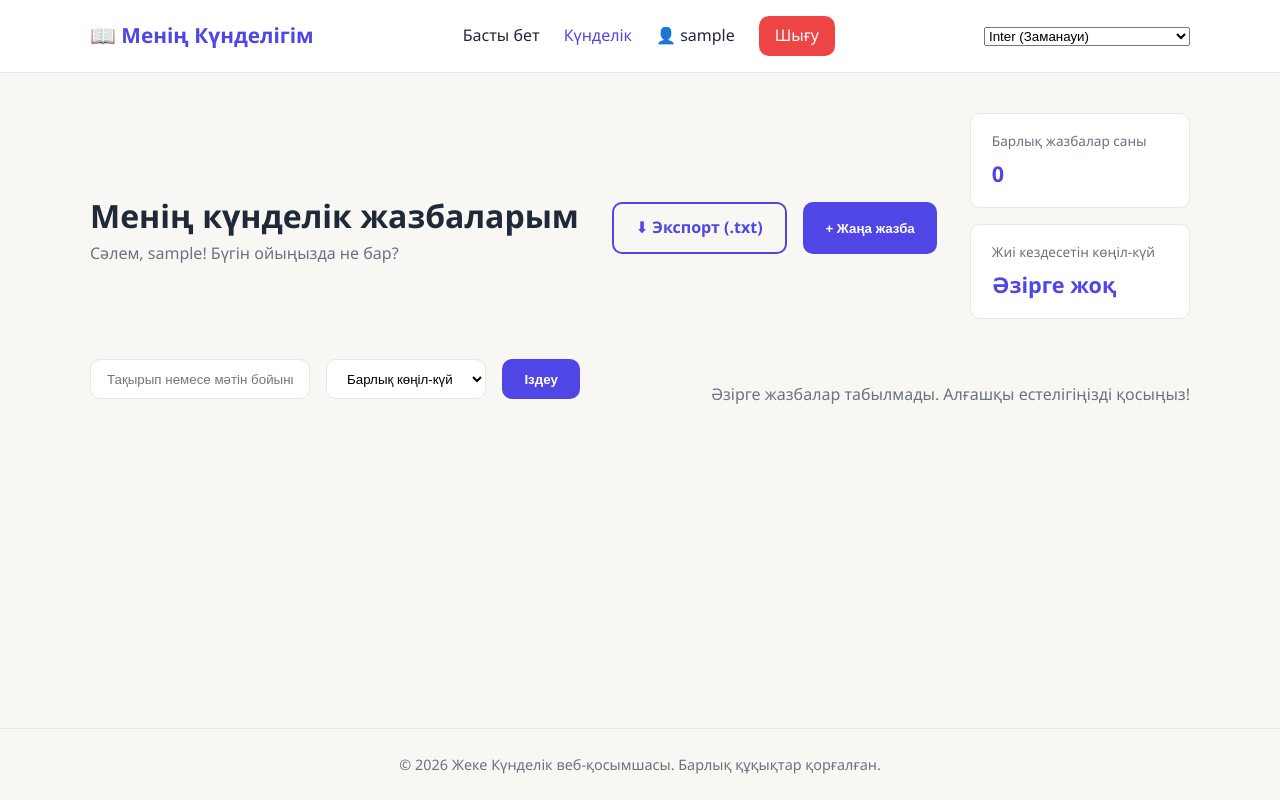
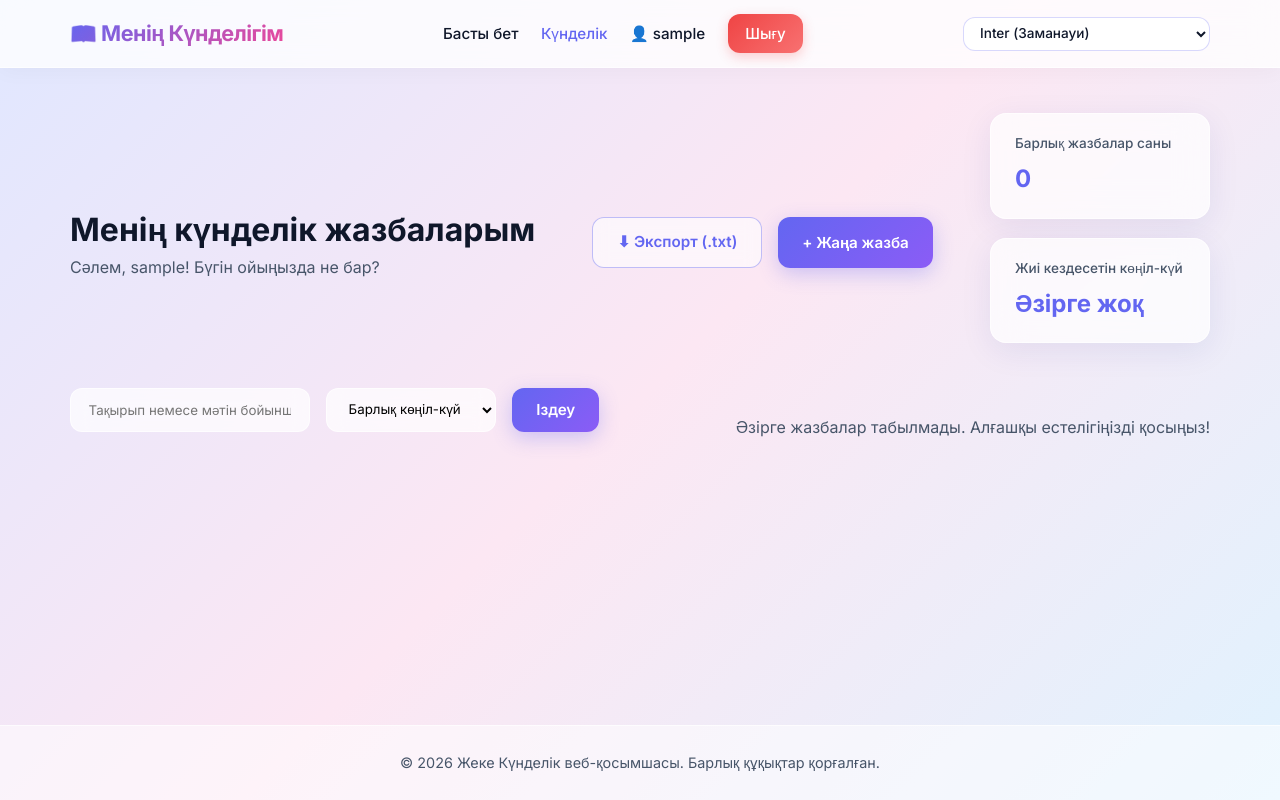
Before and after one commit to Ayazhan0612/personal-diary-php, a PHP site: page /diary.php in a window 1280 px wide. Run offline with PHP 8.4, Linux system fonts and the light colour scheme; the visitor is signed in with stand-in values (Sample User, id 1); data comes from the database, SQL or seed files in the repository; data that the repository does not hold is empty.

Commit message:
Update style.css

```diff
--- a/css/style.css
+++ b/css/style.css
@@ -1,13 +1,15 @@
 :root {
-    --bg-color: #f8f7f4;
-    --card-bg: #ffffff;
-    --primary: #4f46e5;
-    --primary-hover: #4338ca;
-    --text-main: #1f2937;
-    --text-muted: #6b7280;
-    --border-color: #e5e7eb;
+    --app-font: 'Inter', sans-serif;
+    --primary: #6366f1;
+    --primary-hover: #4f46e5;
+    --accent: #ec4899;
+    --text-main: #0f172a;
+    --text-muted: #475569;
+    --glass-bg: rgba(255, 255, 255, 0.72);
+    --glass-border: rgba(255, 255, 255, 0.65);
+    --glass-shadow: 0 8px 32px 0 rgba(31, 38, 135, 0.08);
     --danger: #ef4444;
-    --radius: 10px;
+    --radius: 16px;
 }
 
 * {
@@ -16,9 +18,13 @@
     padding: 0;
 }
 
+body, input, textarea, select, button {
+    font-family: var(--app-font) !important;
+}
+
 body {
-    font-family: 'Segoe UI', Tahoma, Geneva, Verdana, sans-serif;
-    background-color: var(--bg-color);
+    background: linear-gradient(135deg, #e0e7ff 0%, #fce7f3 50%, #e0f2fe 100%);
+    background-attachment: fixed;
     color: var(--text-main);
     line-height: 1.6;
     display: flex;
@@ -31,37 +37,44 @@ main {
 }
 
 .container {
-    width: 90%;
-    max-width: 1100px;
+    width: 92%;
+    max-width: 1140px;
     margin: 0 auto;
 }
 
-/* Навигация */
+/* Навигация (Glassmorphism) */
 .navbar {
-    background-color: var(--card-bg);
-    border-bottom: 1px solid var(--border-color);
-    padding: 1rem 0;
+    background: rgba(255, 255, 255, 0.78);
+    backdrop-filter: blur(14px);
+    -webkit-backdrop-filter: blur(14px);
+    border-bottom: 1px solid var(--glass-border);
+    padding: 0.9rem 0;
     position: sticky;
     top: 0;
     z-index: 100;
+    box-shadow: 0 4px 20px rgba(0, 0, 0, 0.03);
 }
 
 .nav-container {
     display: flex;
     justify-content: space-between;
     align-items: center;
+    gap: 1rem;
 }
 
 .logo {
-    font-size: 1.3rem;
-    font-weight: 700;
-    color: var(--primary);
+    font-size: 1.35rem;
+    font-weight: 800;
+    background: linear-gradient(135deg, var(--primary), var(--accent));
+    -webkit-background-clip: text;
+    -webkit-text-fill-color: transparent;
     text-decoration: none;
+    letter-spacing: -0.5px;
 }
 
 .nav-links {
     display: flex;
-    gap: 1.5rem;
+    gap: 1.4rem;
     align-items: center;
 }
 
@@ -69,27 +82,54 @@ main {
     text-decoration: none;
     color: var(--text-main);
     font-weight: 500;
+    font-size: 0.95rem;
+    transition: color 0.2s;
 }
 
+.nav-links a:hover,
 .nav-links a.active {
     color: var(--primary);
 }
 
 .user-greeting {
-    font-size: 0.92rem;
+    font-size: 0.9rem;
     font-weight: 600;
     color: var(--text-muted);
+    background: rgba(255, 255, 255, 0.6);
+    padding: 0.35rem 0.8rem;
+    border-radius: 20px;
 }
 
 .btn-nav {
-    background-color: var(--primary);
+    background: linear-gradient(135deg, var(--primary), #818cf8);
     color: #fff !important;
-    padding: 0.45rem 1rem;
-    border-radius: var(--radius);
+    padding: 0.45rem 1.1rem;
+    border-radius: 12px;
+    box-shadow: 0 4px 12px rgba(99, 102, 241, 0.25);
 }
 
 .btn-logout {
-    background-color: var(--danger);
+    background: linear-gradient(135deg, #ef4444, #f87171);
+    box-shadow: 0 4px 12px rgba(239, 68, 68, 0.25);
+}
+
+/* Шрифт таңдағыш */
+.font-switcher select {
+    padding: 7px 12px;
+    border-radius: 12px;
+    border: 1px solid rgba(99, 102, 241, 0.25);
+    background: rgba(255, 255, 255, 0.85);
+    color: var(--text-main);
+    font-size: 0.85rem;
+    font-weight: 500;
+    cursor: pointer;
+    outline: none;
+    transition: all 0.2s ease;
+}
+
+.font-switcher select:hover {
+    border-color: var(--primary);
+    box-shadow: 0 4px 12px rgba(99, 102, 241, 0.15);
 }
 
 .menu-toggle {
@@ -100,31 +140,43 @@ main {
     cursor: pointer;
 }
 
-/* Батырмалар */
+/* Заманауи батырмалар */
 .btn {
-    display: inline-block;
-    padding: 0.7rem 1.4rem;
-    border-radius: var(--radius);
+    display: inline-flex;
+    align-items: center;
+    justify-content: center;
+    gap: 0.4rem;
+    padding: 0.75rem 1.5rem;
+    border-radius: 12px;
     text-decoration: none;
     font-weight: 600;
+    font-size: 0.95rem;
     cursor: pointer;
     border: none;
-    transition: 0.2s;
+    transition: all 0.25s ease;
 }
 
 .btn-primary {
-    background-color: var(--primary);
+    background: linear-gradient(135deg, var(--primary), #8b5cf6);
     color: #fff;
+    box-shadow: 0 6px 20px rgba(99, 102, 241, 0.3);
 }
 
 .btn-primary:hover {
-    background-color: var(--primary-hover);
+    transform: translateY(-2px);
+    box-shadow: 0 10px 25px rgba(99, 102, 241, 0.4);
 }
 
 .btn-outline {
-    border: 2px solid var(--primary);
+    border: 1.5px solid rgba(99, 102, 241, 0.4);
     color: var(--primary);
-    background: transparent;
+    background: rgba(255, 255, 255, 0.6);
+    backdrop-filter: blur(8px);
+}
+
+.btn-outline:hover {
+    background: #fff;
+    transform: translateY(-2px);
 }
 
 .btn-full {
@@ -158,23 +214,34 @@ main {
 
 .features {
     display: grid;
-    grid-template-columns: repeat(auto-fit, minmax(260px, 1fr));
-    gap: 1.5rem;
+    grid-template-columns: repeat(auto-fit, minmax(270px, 1fr));
+    gap: 1.6rem;
     margin: 2rem auto 4rem;
 }
 
+.feature-card, .auth-card, .stat-card, .edit-card {
+    background: var(--glass-bg);
+    backdrop-filter: blur(16px);
+    -webkit-backdrop-filter: blur(16px);
+    border: 1px solid var(--glass-border);
+    border-radius: var(--radius);
+    box-shadow: var(--glass-shadow);
+    transition: transform 0.25s ease, box-shadow 0.25s ease;
+}
+
 .feature-card {
-    background: var(--card-bg);
-    padding: 1.8rem;
-    border-radius: var(--radius);
-    border: 1px solid var(--border-color);
+    padding: 2rem;
     text-align: center;
 }
 
+.feature-card:hover {
+    transform: translateY(-5px);
+}
+
 .feature-icon {
-    font-size: 2.2rem;
+    font-size: 2.4rem;
     display: block;
-    margin-bottom: 0.8rem;
+    margin-bottom: 0.9rem;
 }
 
 /* Аутентификация беті */
@@ -245,7 +318,7 @@ main {
 
 /* Күнделік беті */
 .diary-container {
-    padding: 2.5rem 0;
+    padding: 2.8rem 0;
 }
 
 .diary-header {
@@ -254,75 +327,127 @@ main {
     align-items: center;
     flex-wrap: wrap;
     gap: 1rem;
-    margin-bottom: 1.5rem;
+    margin-bottom: 1.8rem;
+}
+
+.diary-header h1 {
+    font-size: 2rem;
+    font-weight: 800;
 }
 
 .subtitle {
     color: var(--text-muted);
 }
 
+.stats-bar {
+    display: grid;
+    grid-template-columns: repeat(auto-fit, minmax(220px, 1fr));
+    gap: 1.2rem;
+    margin-bottom: 1.8rem;
+}
+
+.stat-card {
+    padding: 1.2rem 1.5rem;
+    display: flex;
+    flex-direction: column;
+    gap: 0.3rem;
+}
+
+.stat-label {
+    font-size: 0.85rem;
+    font-weight: 500;
+    color: var(--text-muted);
+}
+
+.stat-value {
+    font-size: 1.5rem;
+    font-weight: 800;
+    color: var(--primary);
+}
+
 .filter-bar {
     display: flex;
     gap: 1rem;
-    margin-bottom: 2rem;
+    margin-bottom: 2.2rem;
     flex-wrap: wrap;
+}
+
+.filter-bar input,
+.filter-bar select {
+    padding: 0.75rem 1.1rem;
+    border: 1px solid var(--glass-border);
+    border-radius: 12px;
+    background: var(--glass-bg);
+    backdrop-filter: blur(10px);
+    outline: none;
 }
 
 .filter-bar input {
     flex: 1;
-    min-width: 220px;
-    padding: 0.65rem 1rem;
-    border: 1px solid var(--border-color);
-    border-radius: var(--radius);
+    min-width: 240px;
 }
 
-.filter-bar select {
-    padding: 0.65rem 1rem;
-    border: 1px solid var(--border-color);
-    border-radius: var(--radius);
-    background: var(--card-bg);
-}
-
+/* Жазба карточкалары */
 .entries-grid {
     display: grid;
-    grid-template-columns: repeat(auto-fill, minmax(300px, 1fr));
-    gap: 1.5rem;
+    grid-template-columns: repeat(auto-fill, minmax(320px, 1fr));
+    gap: 1.6rem;
 }
 
 .entry-card {
-    background: var(--card-bg);
-    padding: 1.5rem;
+    background: var(--glass-bg);
+    backdrop-filter: blur(16px);
+    -webkit-backdrop-filter: blur(16px);
+    padding: 1.6rem;
     border-radius: var(--radius);
-    border: 1px solid var(--border-color);
+    border: 1px solid var(--glass-border);
+    box-shadow: var(--glass-shadow);
     display: flex;
     flex-direction: column;
     justify-content: space-between;
+    transition: transform 0.25s ease, box-shadow 0.25s ease;
+}
+
+.entry-card:hover {
+    transform: translateY(-4px);
+    box-shadow: 0 12px 36px rgba(31, 38, 135, 0.12);
+}
+
+.entry-image {
+    width: 100%;
+    height: 200px;
+    object-fit: cover;
+    border-radius: 12px;
+    margin-bottom: 1rem;
+    border: 1px solid rgba(255, 255, 255, 0.5);
 }
 
 .entry-meta {
     display: flex;
     justify-content: space-between;
-    font-size: 0.85rem;
+    align-items: center;
+    font-size: 0.83rem;
     color: var(--text-muted);
-    margin-bottom: 0.7rem;
+    margin-bottom: 0.8rem;
 }
 
 .mood-badge {
-    background: #eef2ff;
+    background: linear-gradient(135deg, rgba(99, 102, 241, 0.15), rgba(236, 72, 153, 0.15));
     color: var(--primary);
-    padding: 0.15rem 0.6rem;
+    padding: 0.25rem 0.75rem;
     border-radius: 20px;
-    font-weight: 500;
+    font-weight: 600;
 }
 
 .entry-card h3 {
+    font-size: 1.2rem;
     margin-bottom: 0.5rem;
 }
 
 .entry-card p {
     color: var(--text-muted);
     font-size: 0.95rem;
-    margin-bottom: 1.2rem;
+    margin-bottom: 1.3rem;
 }
 
 .entry-actions {
@@ -376,21 +522,47 @@ main {
     border: none;
     font-size: 1.6rem;
     cursor: pointer;
+    color: var(--text-muted);
 }
 
 .hidden {
     display: none !important;
 }
 
+.edit-card {
+    padding: 2.2rem;
+    max-width: 700px;
+    margin: 0 auto;
+}
+
 .footer {
     text-align: center;
-    padding: 1.5rem 0;
-    border-top: 1px solid var(--border-color);
+    padding: 1.6rem 0;
+    border-top: 1px solid var(--glass-border);
+    background: rgba(255, 255, 255, 0.5);
     color: var(--text-muted);
     font-size: 0.9rem;
 }
 
-/* Адаптивтілік */
+.alert {
+    padding: 1rem 1.2rem;
+    border-radius: 12px;
+    margin-bottom: 1.2rem;
+    font-size: 0.92rem;
+}
+
+.alert-error {
+    background: rgba(254, 242, 242, 0.9);
+    border: 1px solid #fecaca;
+    color: #b91c1c;
+}
+
+.alert-success {
+    background: rgba(236, 253, 245, 0.9);
+    border: 1px solid #a7f3d0;
+    color: #047857;
+}
+
 @media (max-width: 768px) {
     .menu-toggle {
         display: block;
@@ -413,73 +585,6 @@ main {
     }
 
     .hero h1 {
-        font-size: 1.7rem;
+        font-size: 1.9rem;
     }
 }
-
-/* PHP хабарлама блоктары */
-.alert {
-    padding: 0.9rem 1.1rem;
-    border-radius: 8px;
-    margin-bottom: 1.2rem;
-    font-size: 0.9rem;
-}
-
-.alert-error {
-    background-color: #fef2f2;
-    border: 1px solid #fecaca;
-    color: #b91c1c;
-}
-
-.alert-success {
-    background-color: #ecfdf5;
-    border: 1px solid #a7f3d0;
-    color: #047857;
-}
-
-
-
-
-/* 12-апта: Статистика және Өңдеу беті */
-.stats-bar {
-    display: grid;
-    grid-template-columns: repeat(auto-fit, minmax(220px, 1fr));
-    gap: 1rem;
-    margin-bottom: 1.5rem;
-}
-
-.stat-card {
-    background: var(--card-bg);
-    border: 1px solid var(--border-color);
-    border-radius: var(--radius);
-    padding: 1rem 1.3rem;
-    display: flex;
-    flex-direction: column;
-    gap: 0.3rem;
-}
-
-.stat-label {
-    font-size: 0.85rem;
-    color: var(--text-muted);
-}
-
-.stat-value {
-    font-size: 1.35rem;
-    color: var(--primary);
-}
-
-.btn-edit {
-    color: var(--primary);
-    border-color: #c7d2fe;
-    text-decoration: none;
-    display: inline-block;
-}
-
-.edit-card {
-    background: var(--card-bg);
-    border: 1px solid var(--border-color);
-    border-radius: var(--radius);
-    padding: 2rem;
-    max-width: 700px;
-    margin: 0 auto;
-}
```
Also changed, not shown: other parts of css/style.css (+66 -35 lines).
